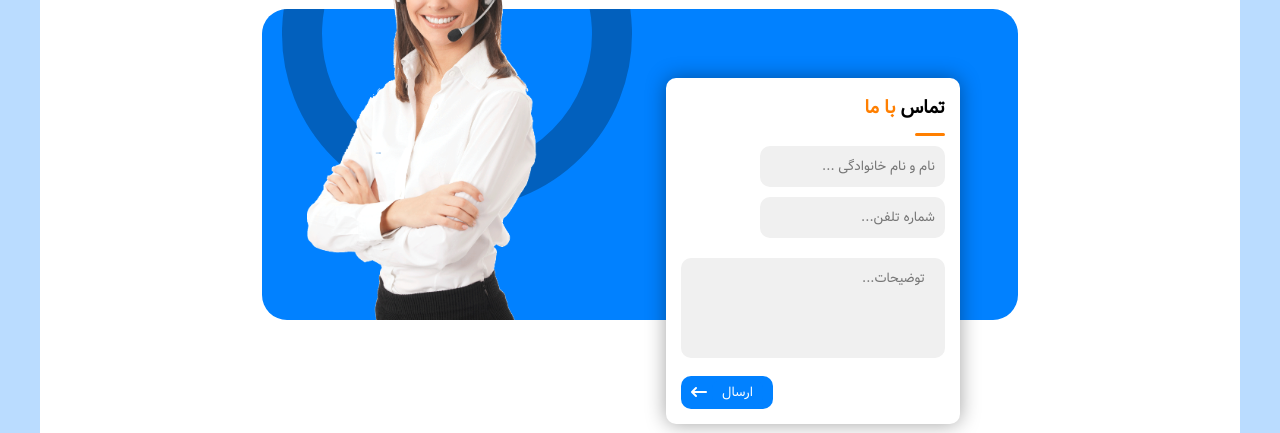
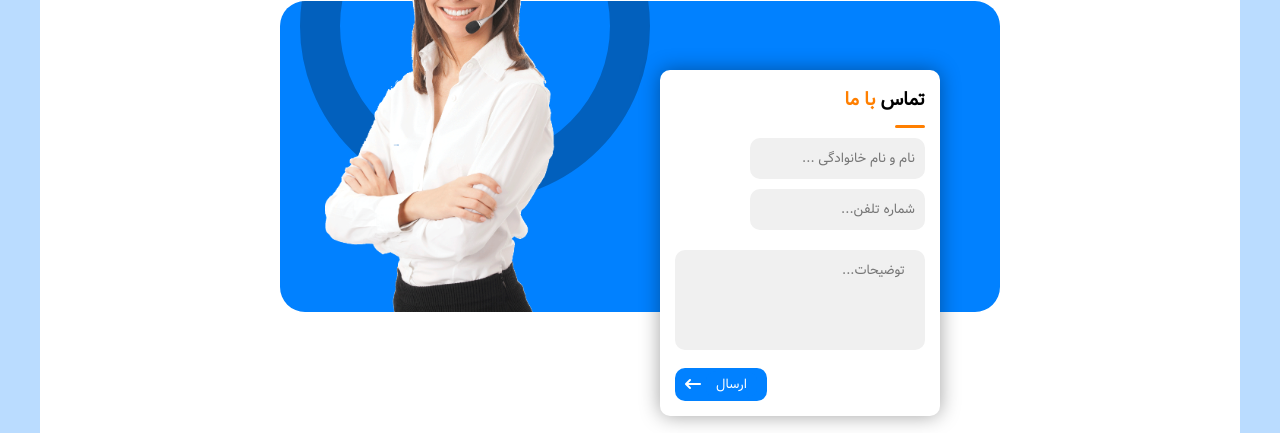
Before and after one commit to thisismammad/webinar, a plain HTML site: page index.html in a window 1280 px wide. Shown: the part 1498-1931 px from the top of the page. Drawn offline with Linux system fonts and the light colour scheme.

Commit message:
fixed width of sections

```diff
--- a/css/home.css
+++ b/css/home.css
@@ -176,8 +176,8 @@ main .top .left .image-container .back > img {
 }
 
 main .middle {
-  margin: 80px 0;
-  padding: 0 80px;
+  margin: 80px auto;
+  max-width: 1000px;
 }
 main .middle .middle-top {
   margin: 80px 0;
@@ -279,12 +279,14 @@ main .middle .middle-buttom .left video {
 }
 
 main .bottom {
-  margin: 200px 0;
-  padding: 0 80px;
+  margin: 200px auto;
+max-width: 1000px;
 }
 main .bottom .bottom-top {
   position: relative;
-  margin: 0 100px;
+  /* margin: 0 100px; */
+  max-width: 800px;
+  margin: 0 auto;
 }
 main .bottom .bottom-top .form-container {
   padding: 15px;
```
